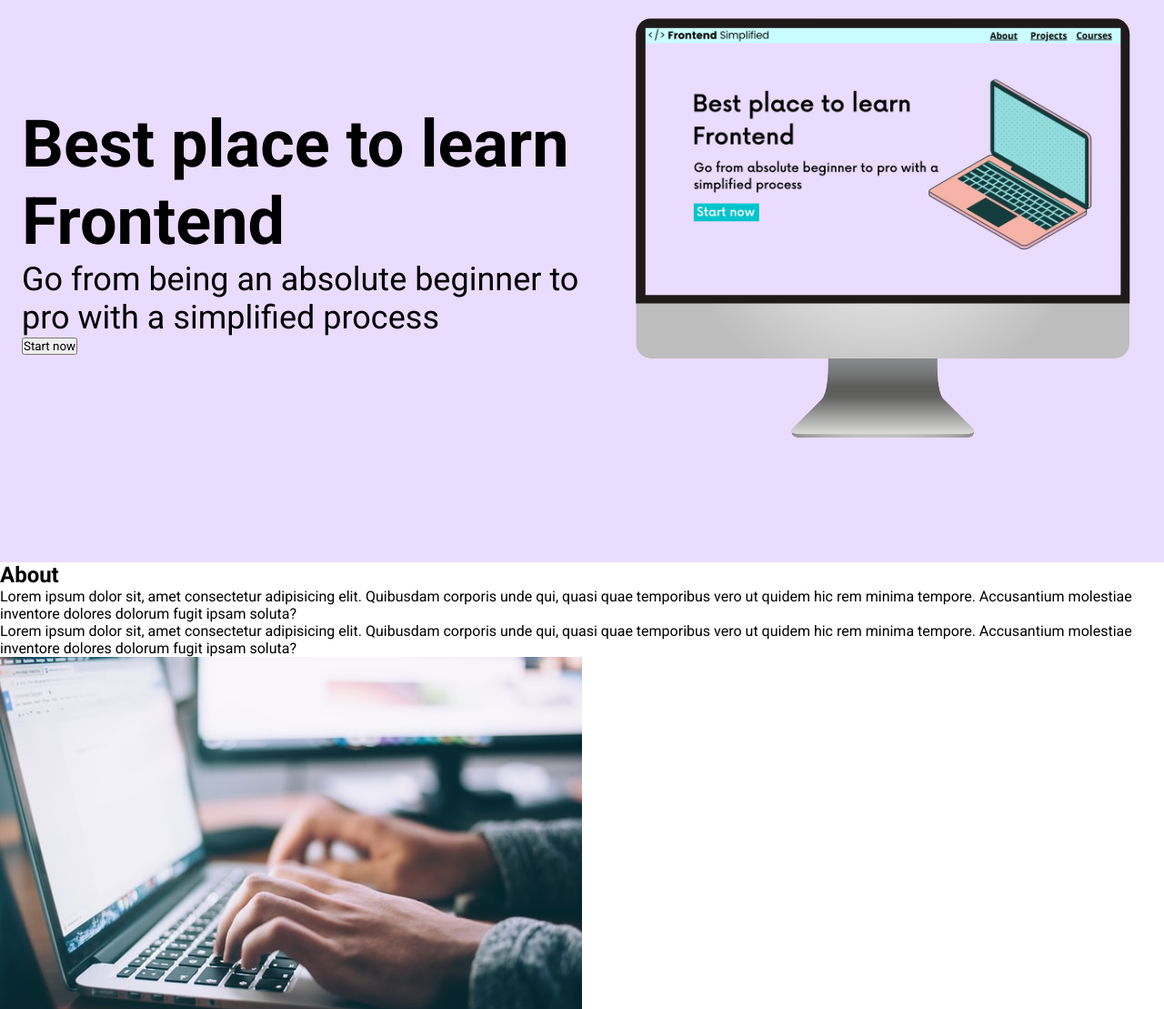
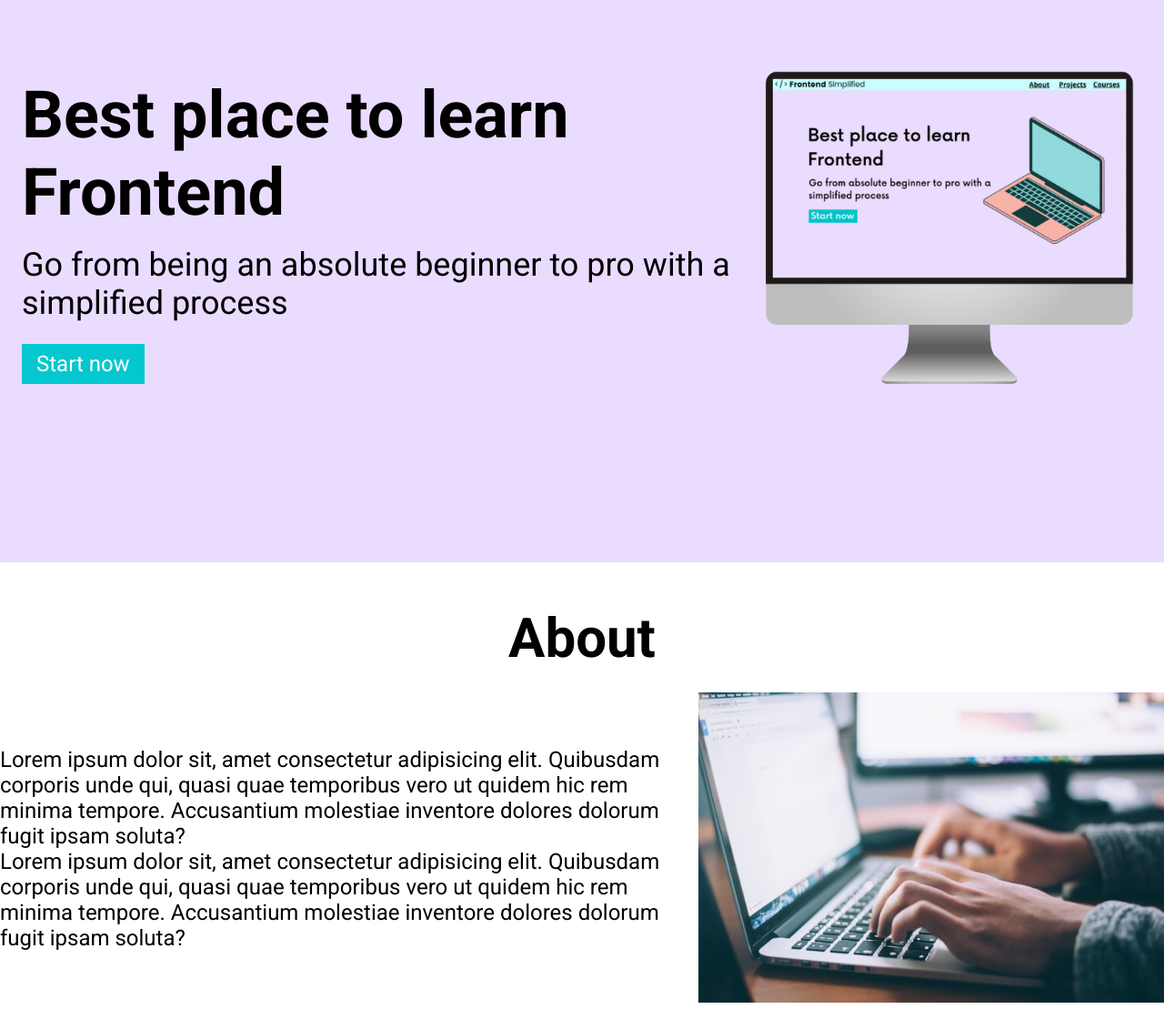
Before and after one commit to TaniaRichard2000/First-Mini-Project, a plain HTML site: page Index.html in a window 1280 px wide. Shown: the part 182-1291 px from the top of the page at 91% size. Drawn offline with Linux system fonts and the light colour scheme.

```diff
--- a/Index.html
+++ b/Index.html
@@ -17,6 +17,7 @@
             </ul>
         </nav>
         <header>
+            <div class="row">
             <div>
                 <h1>Best place to learn Frontend</h1>
                 <p class="subheader">Go from being an absolute beginner to pro with a simplified process</p>
@@ -25,23 +26,26 @@
             <figure>
                 <img src="./assets/laptop.png" alt="Home page image">
             </figure>
+            </div>
         </header>
     </section>
 
     <main>
         <section id="about">
             <h2>About</h2>
-            <div>
-                <p>
+            <div class="section__description">
+            <div class="section__description--wrapper">
+                <p class="section__description--para">
                     Lorem ipsum dolor sit, amet consectetur adipisicing elit. Quibusdam corporis unde qui, quasi quae temporibus vero ut quidem hic rem minima tempore. Accusantium molestiae inventore dolores dolorum fugit ipsam soluta?
                 </p>
-                <p>
+                <p class="section__description--para">
                     Lorem ipsum dolor sit, amet consectetur adipisicing elit. Quibusdam corporis unde qui, quasi quae temporibus vero ut quidem hic rem minima tempore. Accusantium molestiae inventore dolores dolorum fugit ipsam soluta?
                 </p>
             </div>
-            <figure>
+            <figure class="about__img--wrapper">
                 <img src="./assets/about.jpg" alt="">
             </figure>
+            </div>
         </section>
 
         <section id="discord">
--- a/style.css
+++ b/style.css
@@ -31,6 +31,16 @@
 
 .subheader {
     font-size: 36px;
+    margin: 16px 0 24px 0;
+}
+
+button {
+    background-color: #05c7cf;
+    color: white;
+    border: none;
+    padding: 8px 16px;
+    font-size: 24px;
+    cursor: pointer;
 }
 
 a {
@@ -51,3 +61,43 @@
     list-style-type: none;
     padding-left: 16px;
 }
+
+.row {
+    width: 100%;
+    max-width: 1300px;
+    display: flex;
+    align-items: center;
+    justify-content: center;
+}
+
+#about {
+    padding: 48px 0;
+}
+
+h2 {
+    font-size: 60px;
+    text-align: center;
+    margin-bottom: 24px;
+}
+
+.section__description {
+    display: flex;
+    align-items: center;
+    justify-content: center;
+}
+
+.about__img--wrapper {
+    width: 40%;
+}
+
+img {
+    width: 100%;
+}
+
+.section__description--wrapper {
+    width: 60%;
+}
+
+.section__description--para {
+    font-size: 24px;
+}
```
